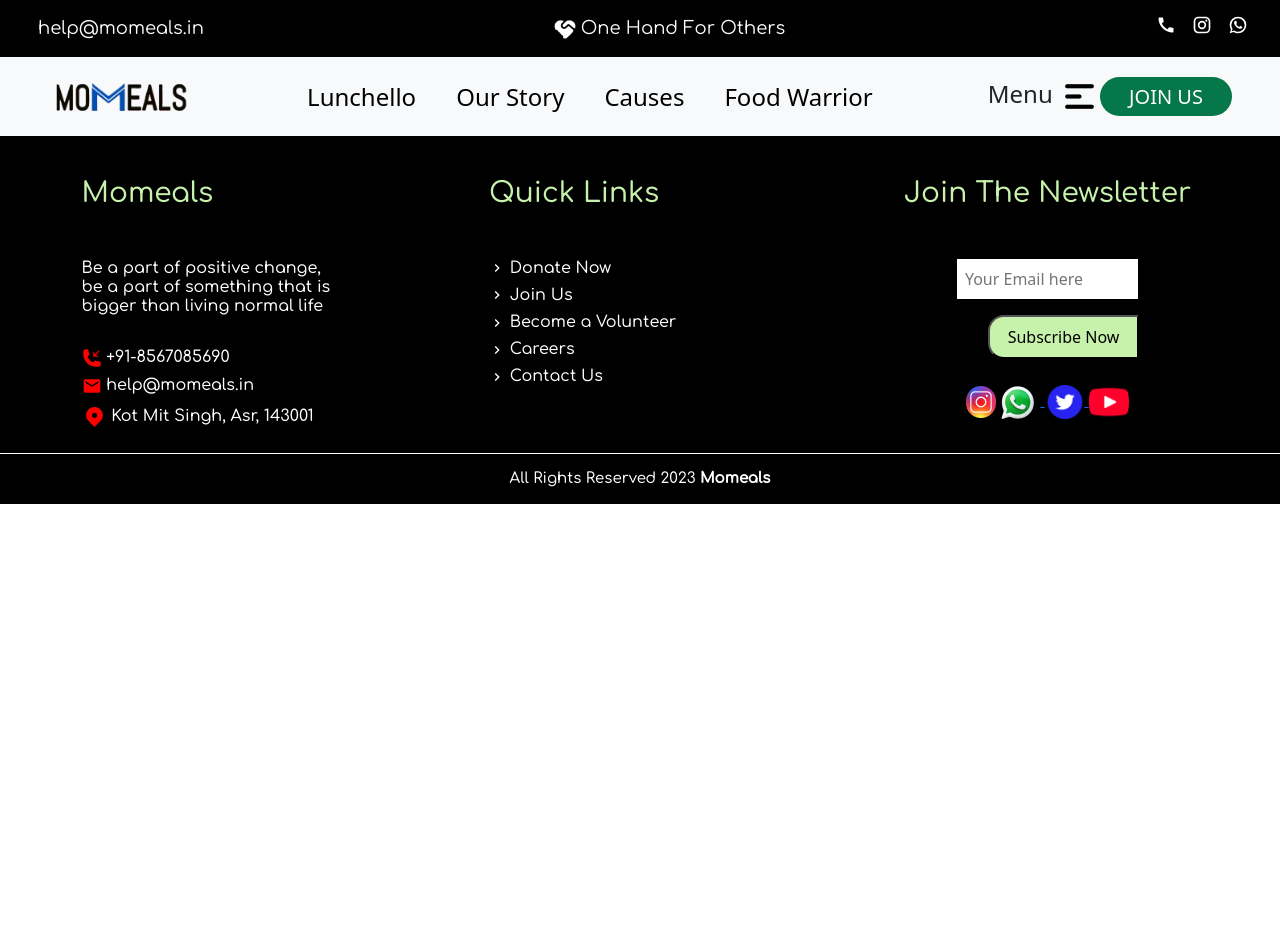
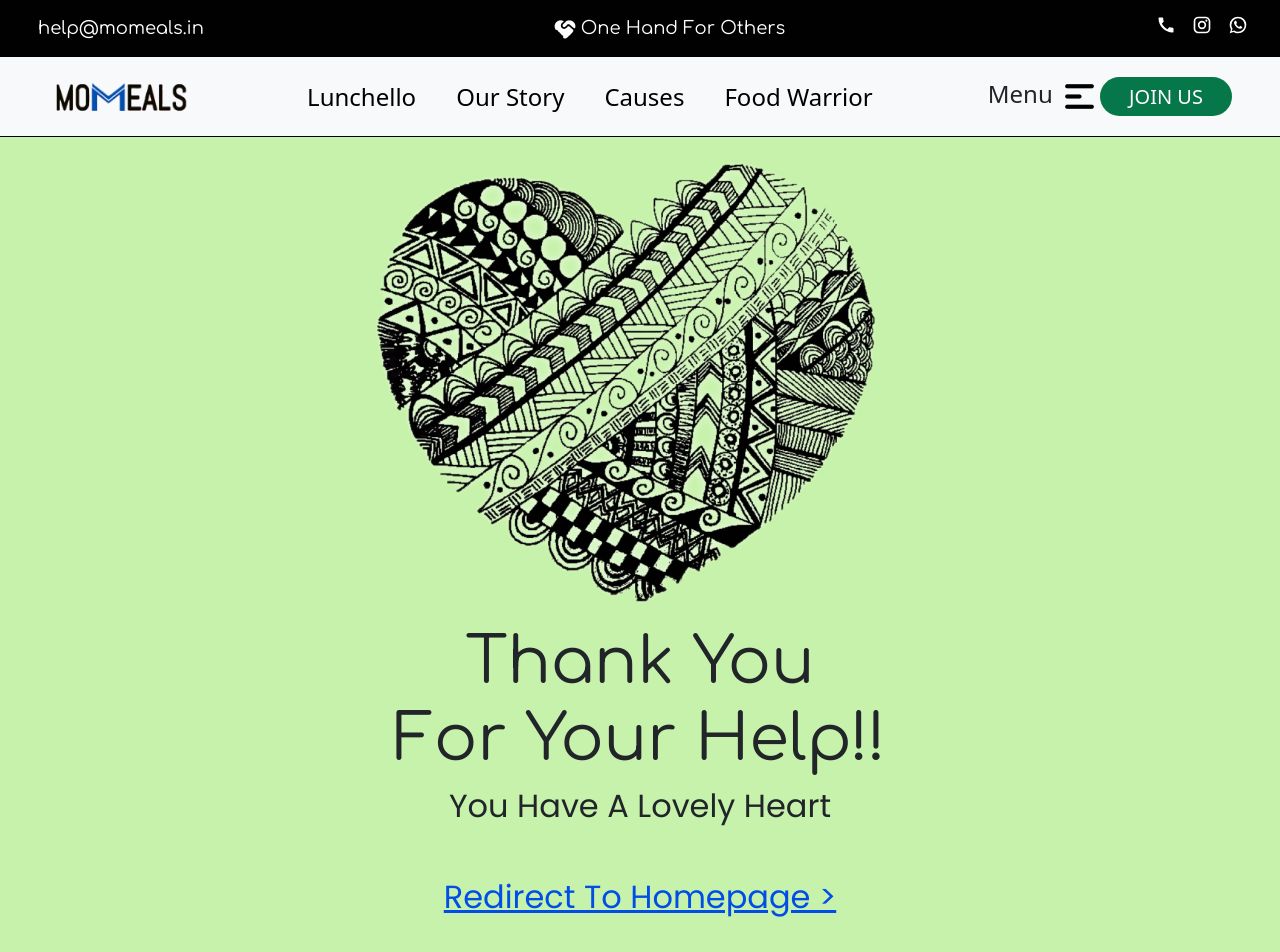
Before and after one commit to Darsh37/Momeals-Homepage, a React (Create React App) app: page /Thanku in a window 1280 px wide. Shown: the top 952 px of the page. Before the commit the page ends 800 px from the top, so only its background shows below. Built offline with nearby package versions, Linux system fonts and the light colour scheme.

Commit message:
some changes done

```diff
--- a/src/App.js
+++ b/src/App.js
@@ -16,6 +16,7 @@
 import FoodDonation from './Components/Fooddonationpage/FoodDonation';
 import Fooddonarpage from './Components/FoodDonarpage/Fooddonarpage';
 import Fooddonationpageinfo from './Components/Fooddonationpageinfo/Fooddonationpageinfo';
+import ThankU from './Components/ThankU/ThankU';
 
 
 function App() {
@@ -43,6 +44,7 @@
           <Route path= '/fooddonationpage' element={<FoodDonation/>}/>
           <Route path= '/fooddonarpage' element={<Fooddonarpage/>}/>
           <Route path= '/fooddonarinfopage' element={<Fooddonationpageinfo/>}/>
+          <Route path= '/Thanku' element={<ThankU/>}/>
         </Routes>
         <div className='footer'>
         <Footer/>
--- a/src/Components/FoodDonarpage/Fooddonarpage.js
+++ b/src/Components/FoodDonarpage/Fooddonarpage.js
@@ -8,7 +8,7 @@
 const Fooddonarpage = () => {
   const navigate = useNavigate();
   const fooddonarinfoClick = () => {
-    navigate('/fooddonarinfopage');
+    navigate('/Thanku');
   };
   React.useEffect(() => {
     document.body.classList.add('custom-body');
--- /dev/null
+++ b/src/Components/ThankU/ThankU.css
@@ -0,0 +1,45 @@
+/* Importing Google Fonts */
+@import url('https://fonts.googleapis.com/css2?family=Arvo&family=Comfortaa&family=Poppins&display=swap');
+/* Setting the background color for elements with the ThankUpage class */
+.ThankUpage {
+  background: #C7F2AB;
+}
+
+@media screen and (min-width: 768px) {
+     /* Setting the font family for elements with the ThankUpageh1 class */
+  .ThankUpageh1 {
+    font-family: 'Comfortaa';
+    font-size: 64px;
+    font-style: normal;
+    font-weight: 400;
+  }
+  /* Setting the font family for elements with the ThankUpageh4 class */
+  .ThankUpageh4 {
+    font-family: 'Poppins';
+    font-size: 32px;
+    font-weight: 400;
+  }
+   /* Setting the text color for elements with the ThankUpagelink class */
+  .ThankUpagelink {
+    color: #004EE7;
+    text-align: center;
+    font-family: 'Poppins';
+    font-size: 32px;
+    font-weight: 400;
+  }
+}
+
+@media screen and (max-width: 576px) {
+  .ThankUpageh1 {
+    font-size: 32px;
+  }
+  .ThankUpageh4 {
+    font-size: 16px;
+  }
+  .ThankUpagelink {
+    font-size: 16px;
+  }
+  .Thankuimg {
+    width: 100%;
+  }
+}
--- /dev/null
+++ b/src/Components/ThankU/ThankU.js
@@ -0,0 +1,24 @@
+import React from 'react';
+import thanuimg from '../Images/Thank you heart 1.png'; // Importing an image
+import { Link, useNavigate } from 'react-router-dom'; // Importing the Link component from react-router-dom
+import './ThankU.css'; // Importing the ThankU.css file
+
+const ThankU = () => {
+    const navigate = useNavigate();
+const Thankuclick = () => {
+  navigate('/');
+};
+  return (
+    <div className='ThankUpage pb-5'> {/* Outer container with the class name ThankUpage */}
+      <center> {/* Centering the content */}
+        <img className='Thankuimg' src={thanuimg} /> {/* Image component with the class name Thankuimg and the image source from thanuimg variable */}
+        <h1 className="ThankUpageh1 mb-2">Thank You <br />For Your Help!!</h1> {/* Heading with the class name ThankUpageh1 */}
+        <h4 className="ThankUpageh4 mb-5">You Have A Lovely Heart</h4> {/* Subheading with the class name ThankUpageh4 */}
+        <Link className="ThankUpagelink mt-5" to="/" onClick={Thankuclick}>
+            Redirect To Homepage {">"}</Link> {/* Link component with the class name ThankUpagelink */}
+      </center>
+    </div>
+  );
+};
+
+export default ThankU; // Exporting the ThankU component
```
Also changed, not shown: src/Components/Images/Thank you heart 1.png (added).
